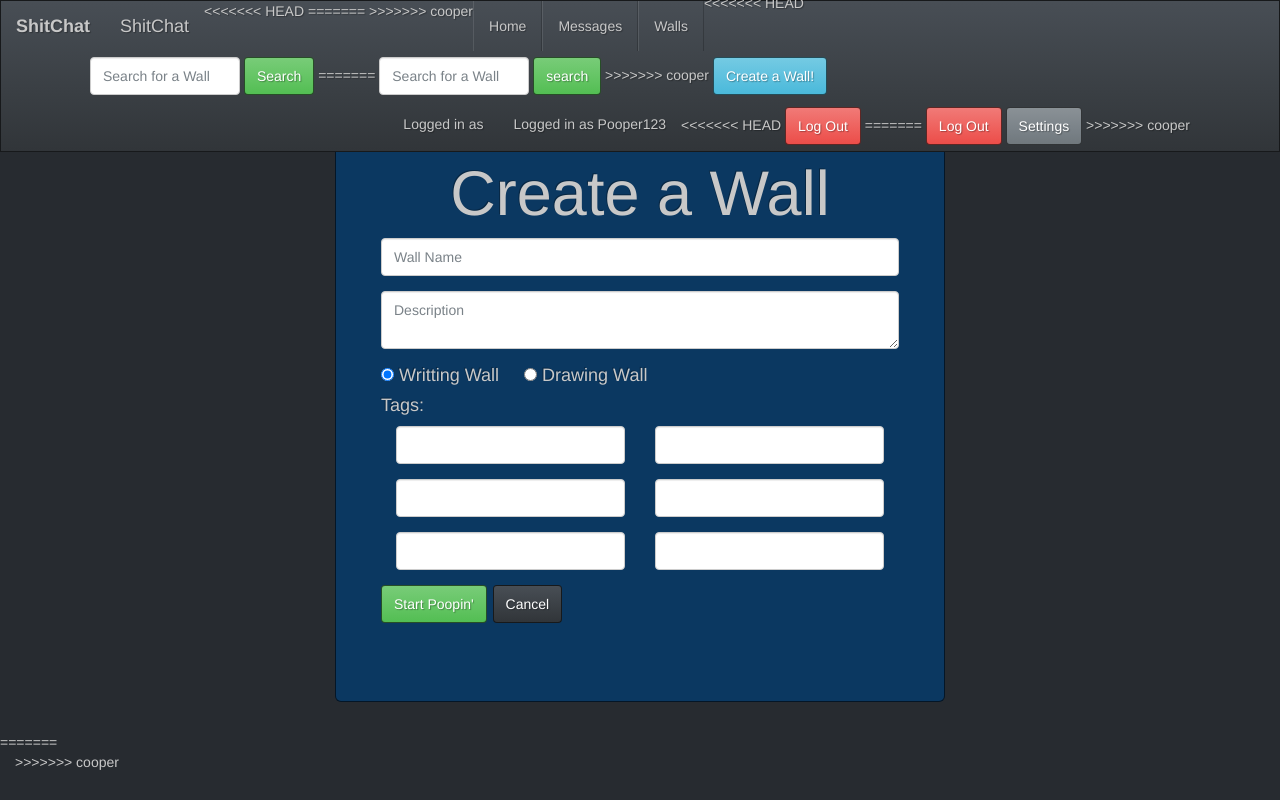
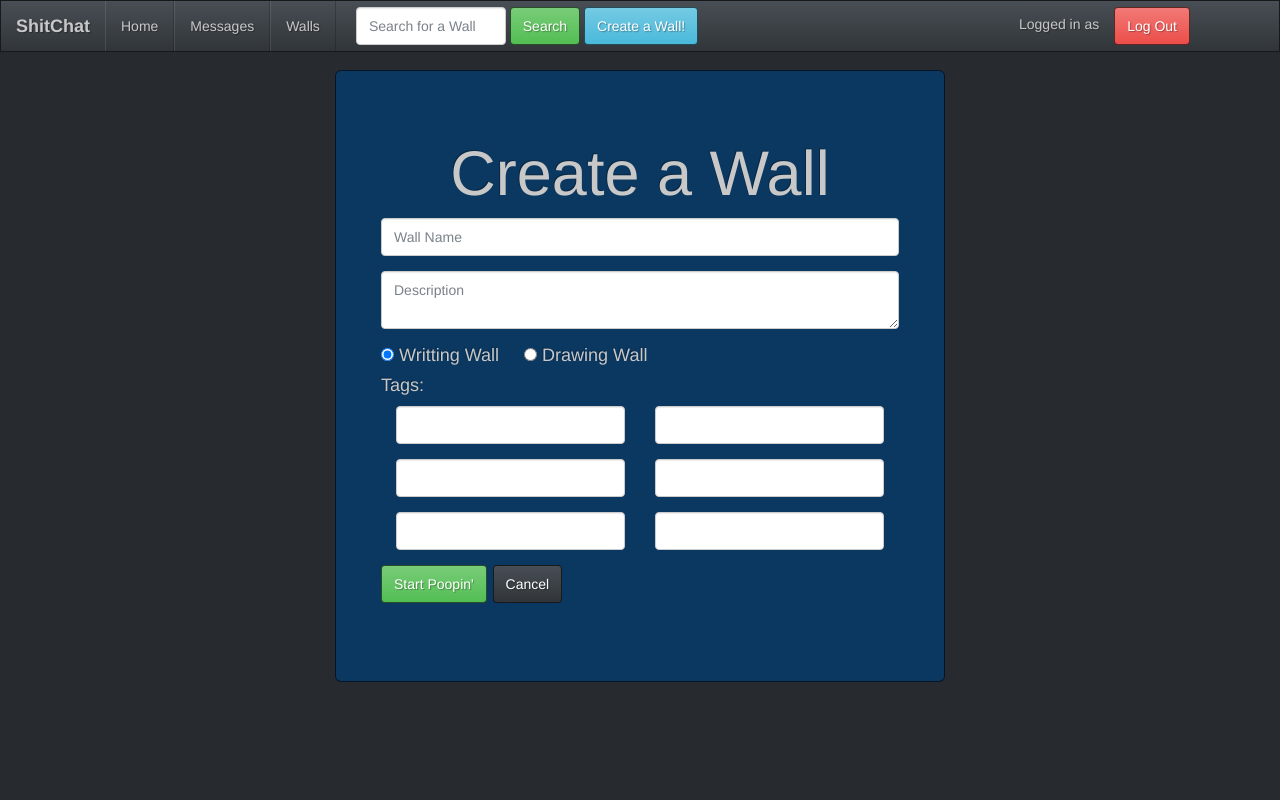
Before and after one commit to CobyGoldbergs/ShitChat, a Flask app: page /create_wall in a window 1280 px wide. Run offline with Flask 2, Linux system fonts and the light colour scheme; parts of the project's set-up code (start-up, migrations or seed data) failed here and were passed over.

Commit message:
now actually working

```diff
--- a/templates/create.html
+++ b/templates/create.html
@@ -10,11 +10,9 @@
 
 <nav class="navbar navbar-default navbar-fixed-top">
 	<div class="navbar-header">
-<<<<<<< HEAD
+
 	<a class="navbar-brand" href="#"><strong>ShitChat</strong></a>
-=======
-	<a class="navbar-brand" href="#">ShitChat</a>
->>>>>>> cooper
+
 	</div>
   <div class="container">
     <ul class="nav navbar-nav">
@@ -23,39 +21,28 @@
 	<li><a href="/walls">Walls <span class="sr-only">(current)</span></a></li>
     </ul>
 	<span style="line-height:5px;">
-<<<<<<< HEAD
+
 	<form class="navbar-form navbar-left" role="search" method="POST">
         <div class="form-group">
           <input type="text" class="form-control" placeholder="Search for a Wall" name="name" style="width:150px;">
         </div>
         <input type="submit" name="b" class="btn btn-success" value="Search">
-=======
-	<form class="navbar-form navbar-left" role="search">
-        <div class="form-group">
-          <input type="text" class="form-control" placeholder="Search for a Wall" name="name" style="width:150px;">
-        </div>
-        <input type="submit" name="b" class="btn btn-success" value="search">
->>>>>>> cooper
+
 	<input type="submit" name="b" class="btn btn-info" value="Create a Wall!">
       </form>
 	</span>
     <span style="line-height:5px;">
           <form class="navbar-form navbar-right" method="POST">
-<<<<<<< HEAD
+
 	    <p class="navbar-text">Logged in as {{ session['first_name'] }} {{session['last_name']}}</p>
             <input type="submit" name="b" class="btn btn-danger" value="Log Out">
-=======
-	    <p class="navbar-text">Logged in as Pooper123 {{ session['username'] }}</p>
-            <input type="submit" name="b" class="btn btn-danger" value="Log Out">
-	    <input type="submit" name="b" class="btn btn-primary" value="Settings">
->>>>>>> cooper
+
           </form>
 	</span>
   </div>
 </nav>
 </head>
 
-<<<<<<< HEAD
 <body style="padding-top:70px;">
 <div class="container-fluid">
 <div class="row">
@@ -99,7 +86,3 @@
 
 </body>
 </html>
-=======
-<body style="padding-top:70px">
-<div class="container-fluid">
->>>>>>> cooper
```
Also changed, not shown: templates/login.html (+5 -12 lines), templates/register.html (+9 -16 lines), templates/walls.html (+2 -19 lines).
